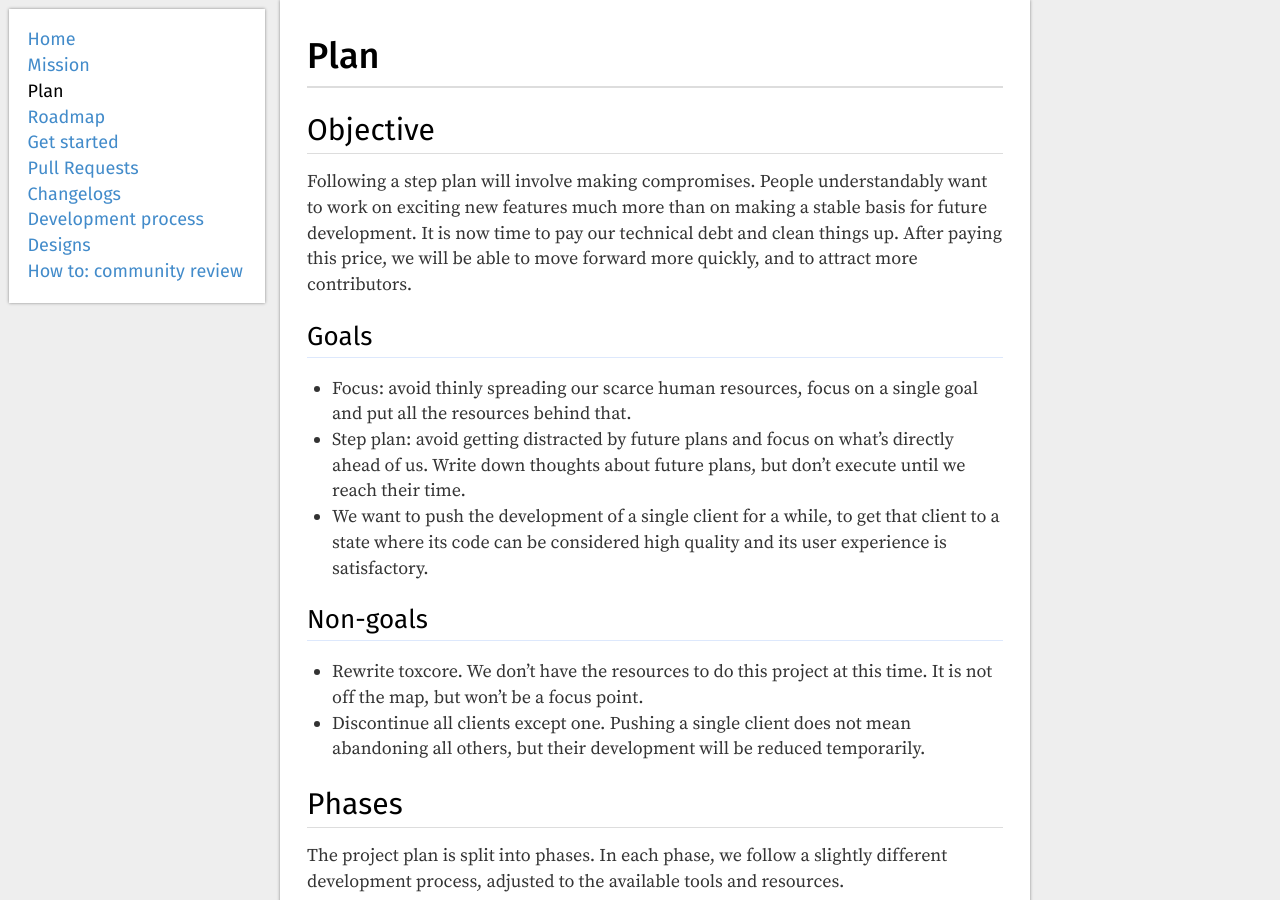
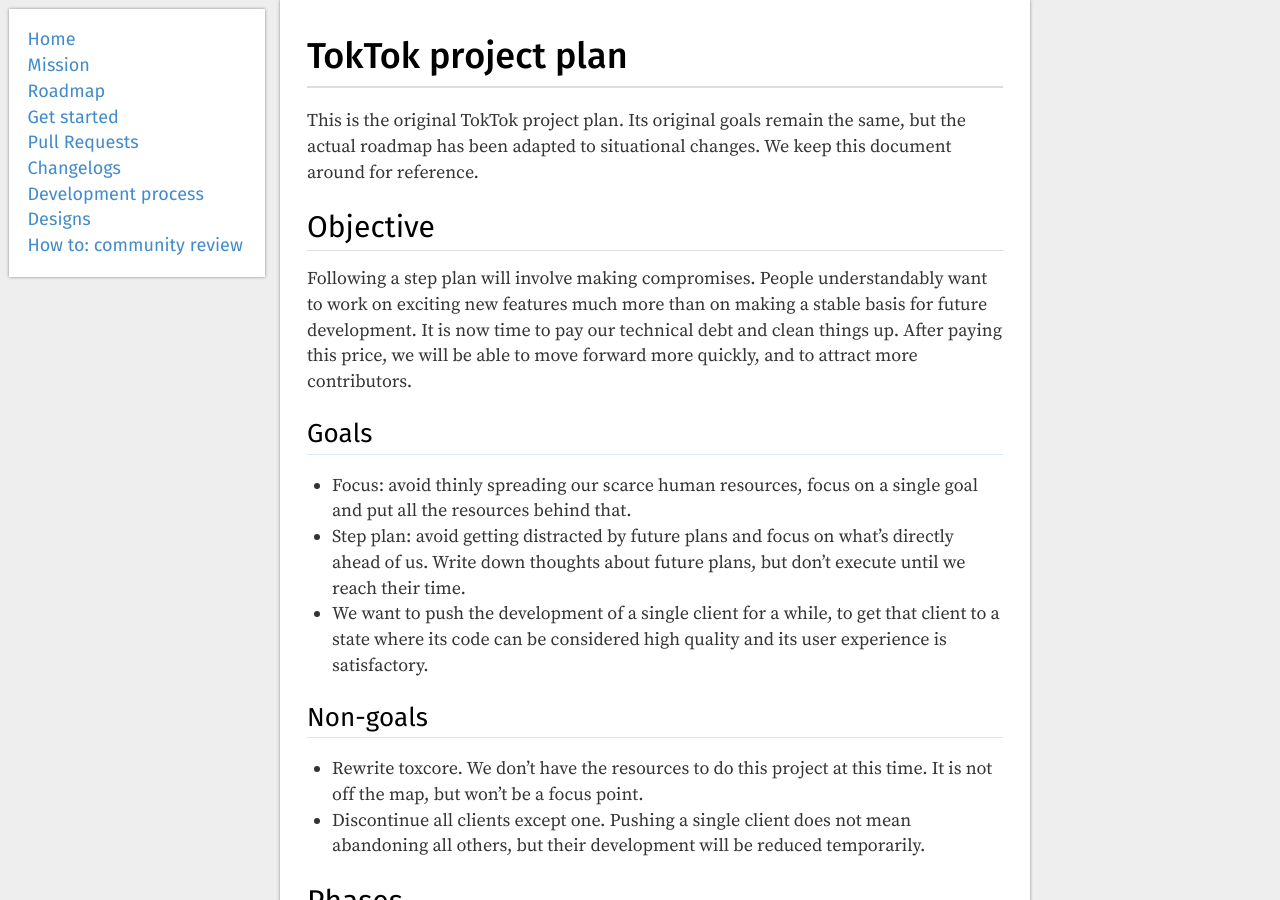
Before and after one commit to TokTok/website, a Jekyll site: the page built from toktok/design/plan.md, in a window 1280 px wide and 900 px high. Built offline with Jekyll 4.4.1, drawn with Linux system fonts in a browser that asks for light colours.

Commit message:
Move original project plan to designs.
It's slightly outdated now, but it's worth keeping around for reference.

```diff
--- a/toktok/plan.md
+++ b/toktok/design/plan.md
@@ -1,9 +1,12 @@
 ---
 layout: default
-title: Plan
-permalink: plan.html
-menu_index: 3
+title: TokTok project plan
+permalink: design/plan.html
 ---
+
+This is the original TokTok project plan. Its original goals remain the same,
+but the actual roadmap has been adapted to situational changes. We keep this
+document around for reference.
 
 # Objective
 
```
Also changed, not shown: toktok/designs.md (+1 -0 lines).
